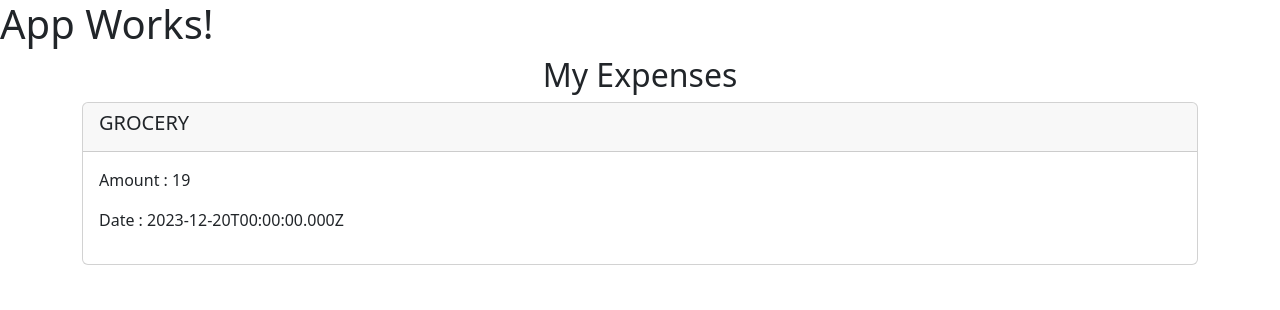
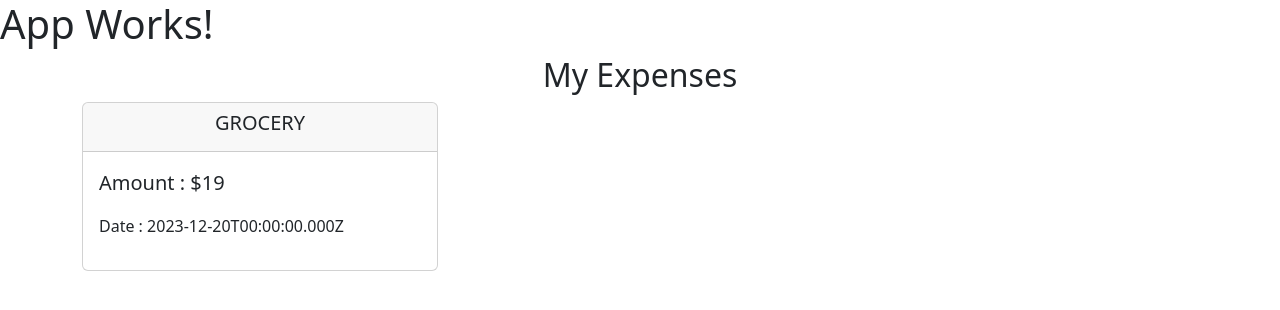
Before and after one commit to synergy2411/apr-24-frontend, a React (Create React App) app in the folder frontend/: page / in a window 1280 px wide. Shown: the top 310 px of the page. Built offline with nearby package versions, Linux system fonts and the light colour scheme.

Commit message:
expense card created

```diff
--- a/frontend/src/Components/Expenses/Expenses.jsx
+++ b/frontend/src/Components/Expenses/Expenses.jsx
@@ -12,13 +12,18 @@ function Expenses() {
     <Fragment>
       <div className="container">
         <h2 className="text-center">My Expenses</h2>
-        <div className="card">
-          <div className="card-header">
-            <h5>{expense.title.toUpperCase()}</h5>
-          </div>
-          <div className="card-body">
-            <p>Amount : {expense.amount}</p>
-            <p>Date : {expense.createdAt.toISOString()}</p>
+
+        <div className="row">
+          <div className="col-4">
+            <div className="card">
+              <div className="card-header">
+                <h5 className="text-center">{expense.title.toUpperCase()}</h5>
+              </div>
+              <div className="card-body">
+                <p className="lead">Amount : ${expense.amount}</p>
+                <p>Date : {expense.createdAt.toISOString()}</p>
+              </div>
+            </div>
           </div>
         </div>
       </div>
```
